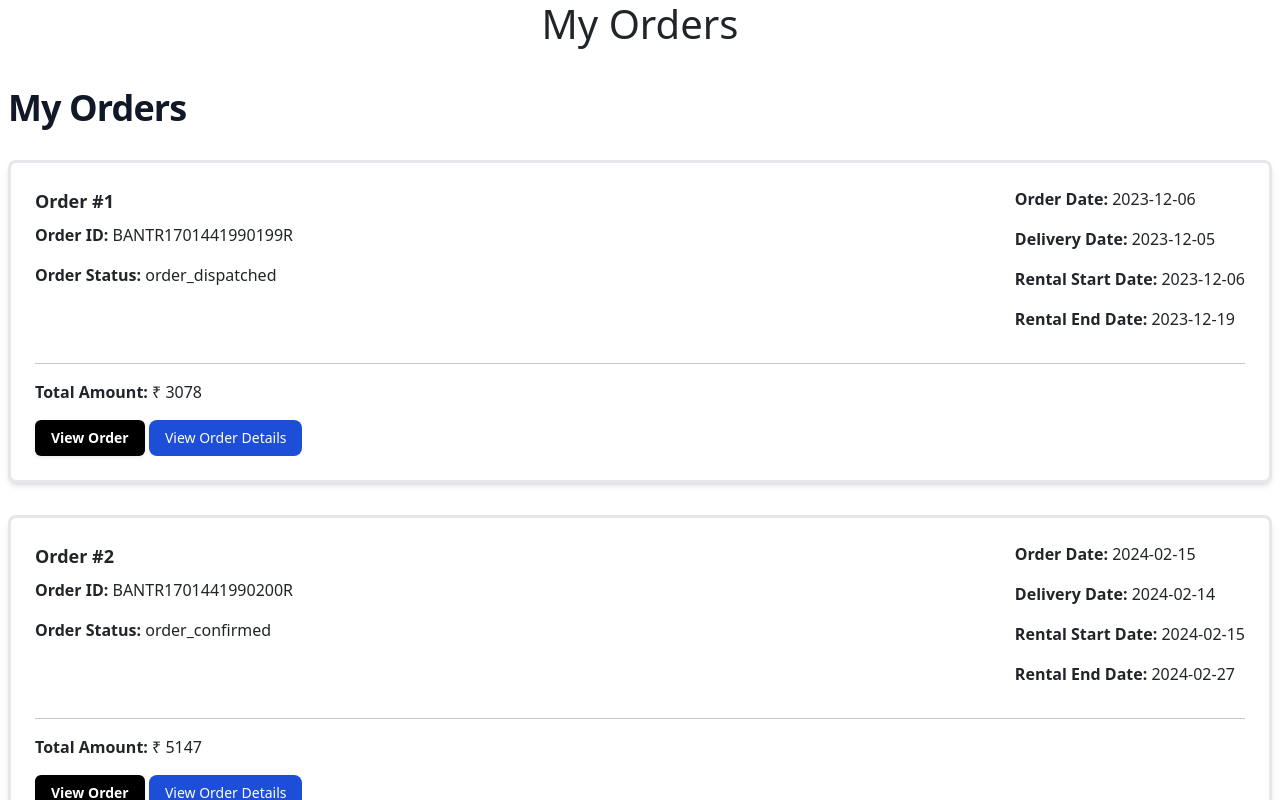
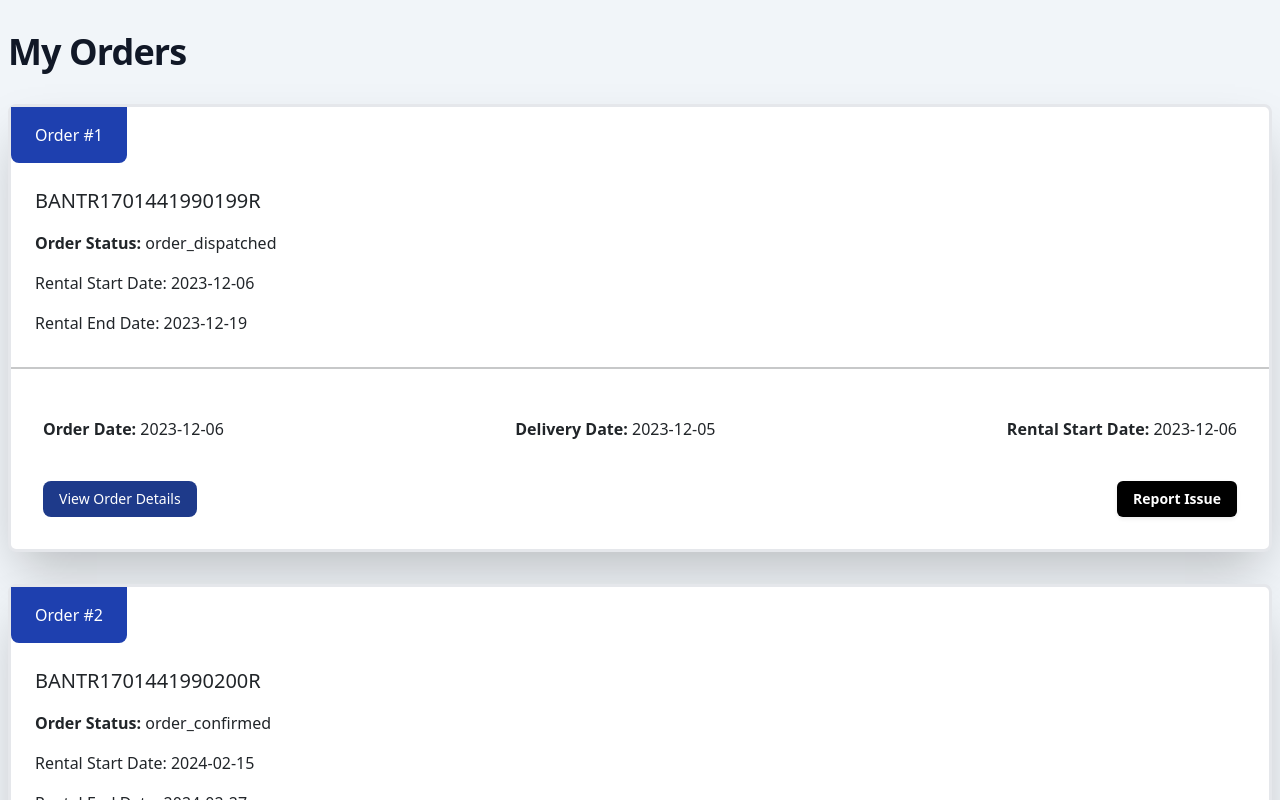
Before and after one commit to ayush5718/Sharepal-Assignment, a React (Vite) app: page / in a window 1280 px wide. Shown: the top 800 px of the page. Built offline with nearby package versions, Linux system fonts and the light colour scheme.

Commit message:
ui changes

```diff
--- a/src/App.jsx
+++ b/src/App.jsx
@@ -1,16 +1,16 @@
 // src/App.js
 import React from "react";
 import { BrowserRouter as Router, Route, Routes } from "react-router-dom";
-import MyOrdersPage from "./pages/MyOrdersPage";
+import UserOrders from "./pages/UserOrders";
 import { MyOrders } from "./components/MyOrders";
-import { Cart } from "./components/Cart";
+import { Cart } from "./pages/Cart";
 import OrderStage from "./components/OrdersStage";
 
 function App() {
   return (
     <Router>
       <Routes>
-        <Route path="/" element={<MyOrdersPage />} />
+        <Route path="/" element={<UserOrders />} />
         <Route path="/:orderID" element={<MyOrders />} />
         <Route path="/cart/:orderId?" element={<Cart />} />
         <Route path="/orderstage" element={<OrderStage />} />
--- a/src/components/MyOrders.jsx
+++ b/src/components/MyOrders.jsx
@@ -1,10 +1,12 @@
 // import { Trash } from "lucide-react";
-import { useState } from "react";
+import { useEffect, useState } from "react";
 import ordersData from "../data/OrdersData";
 import { useParams, useNavigate } from "react-router-dom";
 import CardPopup from "./CardPopup";
-import { Cart } from "./Cart";
+import { Cart } from "../pages/Cart";
 import { Tooltip } from "react-tooltip";
+import RaiseTicket from "./RaiseTicket";
+import OrderStage from "./OrdersStage";
 
 export function MyOrders() {
   // Calculate total price
@@ -15,7 +17,9 @@ export function MyOrders() {
   );
 
   const [selectedOrder, setSelectedOrder] = useState(null);
+  const [showRaiseTicket, setshowRaiseTicket] = useState(null);
 
+  // both handleopenPopup AND handleClosePopup to handle the raise ticket modal
   const handleOpenPopup = (orderId) => {
     const order = customerOrders.find((order) => order.orderId === orderId);
     setSelectedOrder(order);
@@ -24,15 +28,22 @@ export function MyOrders() {
   const handleClosePopup = () => {
     setSelectedOrder(null);
   };
+
+  // Navigate to the Cart page with orderId as a URL parameter
   const handleCartPage = (orderId) => {
-    // Navigate to the Cart page with orderId as a URL parameter
     navigate(`/cart/${orderId}`);
   };
 
+  // both function to handle the raise ticket modal
+  const handleOpenTicketModal = (orderId) => {
+    setshowRaiseTicket(orderId);
+  };
+  const handleCloseTicketModal = () => {
+    setshowRaiseTicket(null);
+  };
   return (
-    <div className="mx-auto max-w-7xl px-2 lg:px-0">
-      <Tooltip id="my-tooltip" />
-      <div className="mx-auto max-w-2xl py-8 lg:max-w-7xl">
+    <div className="mx-auto max-w-9xl px-2 lg:px-0">
+      <div className="mx-auto max-w-2xl py-8 lg:max-w-7xl ">
         <h1 className="text-3xl font-bold tracking-tight text-gray-900 sm:text-4xl">
           My Orders
         </h1>
@@ -40,74 +51,119 @@ export function MyOrders() {
         {customerOrders.map((order, index) => (
           <div
             key={order.orderId}
-            className="my-8 p-4 bg-white rounded-lg shadow-md hover:shadow-xl border-3"
+            className="my-8 p-0  rounded-lg shadow-2xl border-3 hover:scale-[1.01] transition-all bg-white"
           >
-            <div className="flex justify-between flex-col md:flex-row">
+            <div className="text-left mb-4 flex justify-between">
+              <div className="left-header">
+                <button
+                  className="rounded-b-lg bg-blue-800 px-4 py-3 text-white  "
+                  onClick={() => handleOpenPopup(order.orderId)}
+                >
+                  Order #{index + 1}
+                </button>
+              </div>
+              <div className="right-header"></div>
+            </div>
+            <div className="flex justify-between flex-col md:flex-row px-4">
               <div className="left-section">
-                <h2 className="text-lg font-semibold mb-2">
+                {/* <h2 className="text-lg font-semibold mb-2">
                   Order #{index + 1}
-                </h2>
-                <p>
-                  <span className="font-semibold">Order ID:</span>{" "}
-                  {order.orderId}
-                </p>
+                </h2> */}
+
+                <p className="text-xl">{order.orderId}</p>
                 <p>
                   <span className="font-semibold">Order Status:</span>{" "}
                   {order.orderStage}
                 </p>
+                <p>
+                  <span>Rental Start Date: </span> {order.rentalStartDate}
+                </p>
+                <p>
+                  <span>Rental End Date: </span> {order.rentalEndDate}
+                </p>
               </div>
-              <div className="right-section">
+
+              <div className="right-section "></div>
+            </div>
+            {/* bottom section */}
+            <hr className="border-t-2" />
+            <div className="divide-x divide-gray-800"></div>
+
+            <div className="p-8 relative">
+              {/* <p>
+                <span className="font-semibold">Total Amount:</span> ₹{" "}
+                {order.rent}
+              </p> */}
+
+              <div className="flex justify-between md:flex-row flex-col">
+                <div className="left-section gap-4">
                   <p>
                     <span className="font-semibold">Order Date:</span>{" "}
                     {order.orderDate}
                   </p>
+                </div>
+                <div className="mid-section">
+                  {" "}
                   <p>
                     <span className="font-semibold">Delivery Date:</span>{" "}
                     {order.deliveryDate}
                   </p>
+                </div>
+                <div className="right-section">
                   <p>
                     <span className="font-semibold">Rental Start Date:</span>{" "}
                     {order.rentalStartDate}
                   </p>
-                <p>
-                  <span className="font-semibold">Rental End Date:</span>{" "}
-                  {order.rentalEndDate}
-                </p>
                 </div>
               </div>
-            <hr />
+
+              <div className="flex justify-between mt-4 ">
                 <div>
-              <p>
-                <span className="font-semibold">Total Amount:</span> ₹{" "}
-                {order.rent}
-              </p>
                   <button
-                data-tooltip-id="my-tooltip"
-                data-tooltip-content="View your Order"
-                onClick={() => handleOpenPopup(order.orderId)}
-                className="rounded-md bg-black px-3 py-2 text-sm font-semibold text-white shadow-sm hover:bg-black/80 focus-visible:outline focus-visible:outline-2 focus-visible:outline-offset-2 focus-visible:outline-black"
-              >
-                View Order
-              </button>{" "}
-              <button
-                data-tooltip-id="my-tooltip"
-                data-tooltip-content="Detailed View of Order"
-                className="inline-flex items-center px-3 py-2 text-sm font-medium text-center text-white bg-blue-700 rounded-lg hover:bg-blue-800 focus:ring-4 focus:outline-none focus:ring-blue-300 dark:bg-blue-600 dark:hover:bg-blue-700 dark:focus:ring-blue-800"
+                    className="inline-flex items-center px-3 py-2 text-sm font-medium text-center text-white bg-blue-900 rounded-lg hover:bg-blue-800 focus:ring-4 focus:outline-none focus:ring-blue-300 dark:bg-blue-800 dark:hover:bg-blue-800 dark:focus:ring-blue-800 "
                     onClick={() => handleCartPage(order.orderId)}
+                    e
                   >
                     View Order Details
                   </button>
+                </div>
+                <div>
+                  <button
+                    onClick={() => handleOpenTicketModal(order)}
+                    className=" rounded-md bg-black px-3 py-2 text-sm font-semibold text-white shadow-sm hover:bg-black/80 focus-visible:outline focus-visible:outline-2 focus-visible:outline-offset-2 focus-visible:outline-black"
+                  >
+                    Report Issue
+                  </button>
+                </div>
+              </div>
             </div>
           </div>
         ))}
       </div>
 
+      {/* Render Raise Ticket PopUp as a Modal */}
+      {showRaiseTicket && (
+        <div
+          className="fixed inset-0 flex items-center justify-center z-50 backdrop-filter backdrop-blur-lg"
+          onClick={handleCloseTicketModal}
+        >
+          <RaiseTicket
+            orderId={showRaiseTicket}
+            onClose={handleCloseTicketModal}
+          />
+        </div>
+      )}
+
       {/* Render CardPopup as a modal */}
       {selectedOrder && (
-        <div className="fixed inset-0 flex items-center justify-center z-50 backdrop-filter backdrop-blur-lg">
+        <div
+          className="fixed inset-0 flex items-center justify-center z-50 backdrop-filter backdrop-blur-lg"
+          onClick={handleClosePopup}
+        >
           <CardPopup order={selectedOrder} onClose={handleClosePopup} />
         </div>
       )}
+      {/* <Sidebar /> */}
     </div>
   );
 }
--- a/src/components/OrdersStage.jsx
+++ b/src/components/OrdersStage.jsx
@@ -44,7 +44,7 @@ const OrderStage = ({ orderStage, onClose }) => {
             >
               <svg
                 xmlns="http://www.w3.org/2000/svg"
-                className="h-6 w-6"
+                className="h-10 w-10"
                 fill="none"
                 viewBox="0 0 24 24"
                 stroke="currentColor"
--- a/src/data/OrdersData.jsx
+++ b/src/data/OrdersData.jsx
@@ -54,7 +54,7 @@ const ordersData = [
     rentalStartDate: "2024-02-15",
     rentalEndDate: "2024-02-27",
     numberOfItems: 2,
-    rent: 5147,
+    rent: 10795,
     couponDiscount: 100,
     walletAmount: 0,
     refundableDeposit: 1100,
@@ -122,7 +122,7 @@ const ordersData = [
     rentalStartDate: "2023-12-06",
     rentalEndDate: "2023-12-19",
     numberOfItems: 2,
-    rent: 3078,
+    rent: 2300,
     couponDiscount: 0,
     walletAmount: 0,
     refundableDeposit: 1200,
--- a/src/index.css
+++ b/src/index.css
@@ -32,6 +32,41 @@
 
 /* Text Selection Styles */
 *::selection {
-  background-color: #805ad5; /* Tailwind CSS purple color */
+  background-color: #805ad5;
+  /* background-color: #b63750; Tailwind CSS purple color */
   color: #fff;
 }
+
+@bg: #2d2d37;
+@primary: #fd6b21;
+
+.bounce-anchor {
+  color: white;
+  text-decoration: none;
+}
+
+.arrow {
+  text-align: center;
+  margin: 8% 0;
+}
+.bounce {
+  -moz-animation: bounce 2s infinite;
+  -webkit-animation: bounce 2s infinite;
+  animation: bounce 2s infinite;
+}
+
+@keyframes bounce {
+  0%,
+  20%,
+  50%,
+  80%,
+  100% {
+    transform: translateY(0);
+  }
+  40% {
+    transform: translateY(-30px);
+  }
+  60% {
+    transform: translateY(-15px);
+  }
+}
--- a/src/pages/MyOrdersPage.jsx
+++ /dev/null
@@ -1,38 +0,0 @@
-// src/pages/MyOrdersPage.js
-import React, { useState } from "react";
-import { MyOrders } from "../components/MyOrders";
-import OrderStage from "../components/OrdersStage";
-import RaiseTicket from "../components/RaiseTicket";
-import CardPopup from "../components/CardPopup";
-
-// import CardPopup from "../components/CardPopup";
-const MyOrdersPage = () => {
-  const [showRaiseTicket, setshowRaiseTicket] = useState(null);
-  const handleOpenTicketModal = () => {
-    setshowRaiseTicket(1);
-  };
-  const handleCloseTicketModal = () => {
-    setshowRaiseTicket(null);
-  };
-  return (
-    <div>
-      <h1 className="text-center">My Orders</h1>
-      <MyOrders />
-      {/* <div className="fixed inset-0 flex items-center justify-center z-50 backdrop-filter backdrop-blur-lg">
-        <RaiseTicket />
-      </div> */}
-
-      <button onClick={handleOpenTicketModal}>open raise ticket</button>
-      {showRaiseTicket && (
-        <div className="fixed inset-0 flex items-center justify-center z-50 backdrop-filter backdrop-blur-lg">
-          <RaiseTicket onClose={handleCloseTicketModal} />
-        </div>
-      )}
-
-      {/* <OrderStage /> */}
-      {/* <CardPopup /> */}
-    </div>
-  );
-};
-
-export default MyOrdersPage;
--- /dev/null
+++ b/src/pages/UserOrders.jsx
@@ -0,0 +1,17 @@
+// src/pages/MyOrdersPage.js
+import React, { useState } from "react";
+import { MyOrders } from "../components/MyOrders";
+import OrderStage from "../components/OrdersStage";
+import RaiseTicket from "../components/RaiseTicket";
+import CardPopup from "../components/CardPopup";
+
+// import CardPopup from "../components/CardPopup";
+const MyOrdersPage = () => {
+  return (
+    <div className="bg-slate-100">
+      <MyOrders />
+    </div>
+  );
+};
+
+export default MyOrdersPage;
```
Also changed, not shown: src/components/CardPopup.jsx (+8 -3 lines), src/components/RaiseTicket.jsx (+20 -12 lines), src/pages/Cart.jsx (renamed from src/components/Cart.jsx, +6 -2 lines), 1 other file (tests, documents, lock files or other folders). Lines whose indentation alone changed are shown as unchanged.
